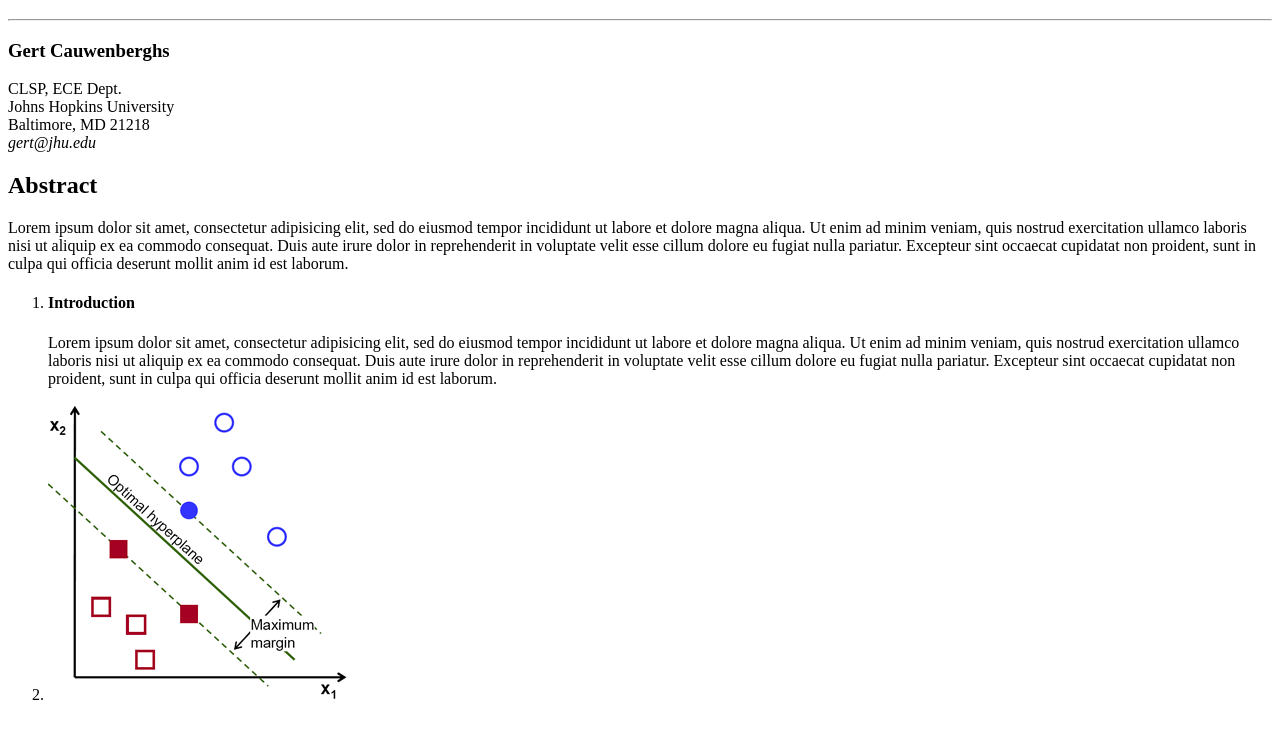
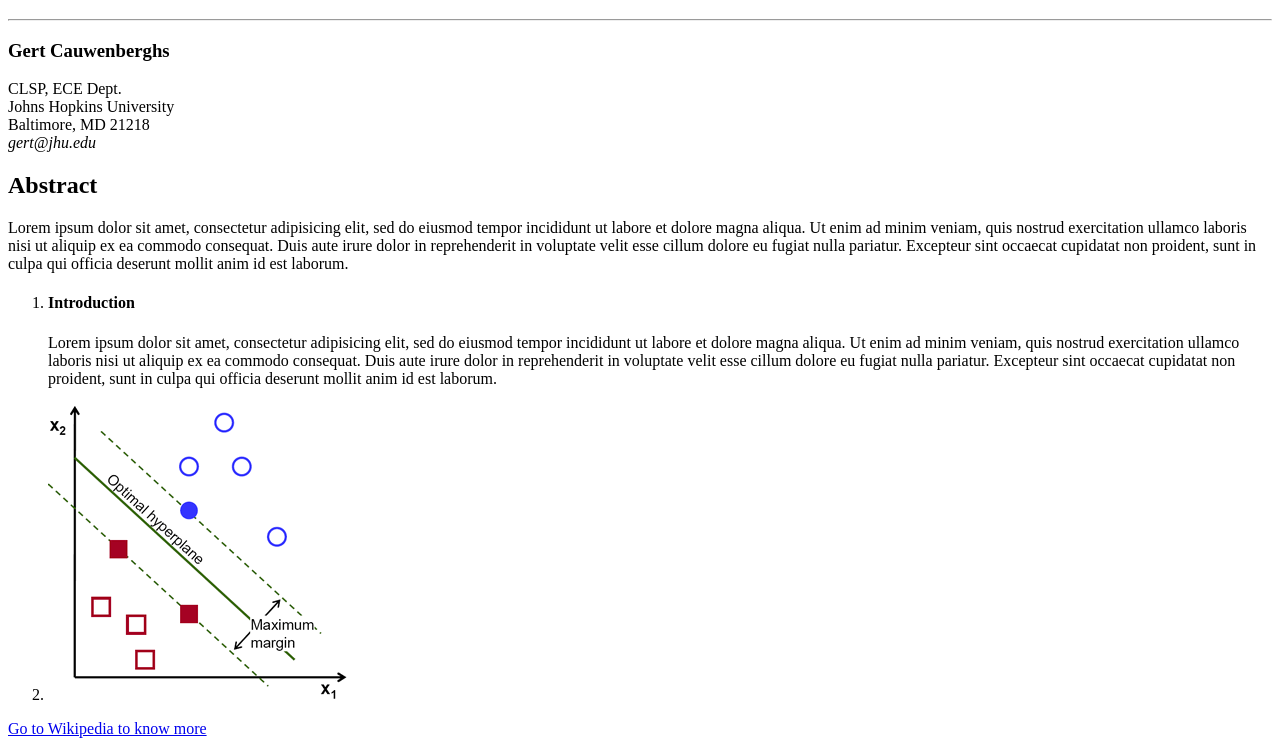
Before and after one commit to smboolean63/paper-scientifico, a plain HTML site: page index.html in a window 1280 px wide. Shown: the part 61-807 px from the top of the page. Drawn offline with Linux system fonts and the light colour scheme.

Commit message:
Aggiunto Footer

```diff
--- a/index.html
+++ b/index.html
@@ -45,7 +45,9 @@
         </main>
         <!-- /corpo della pagina -->
         <!-- pie di pagina -->
-        <footer></footer>
+        <footer>
+            <a href="https://en.wikipedia.org/wiki/Support-vector_machine" target="_blank">Go to Wikipedia to know more</a>
+        </footer>
         <!-- /pie di pagina -->
     </body>
 </html>
```
